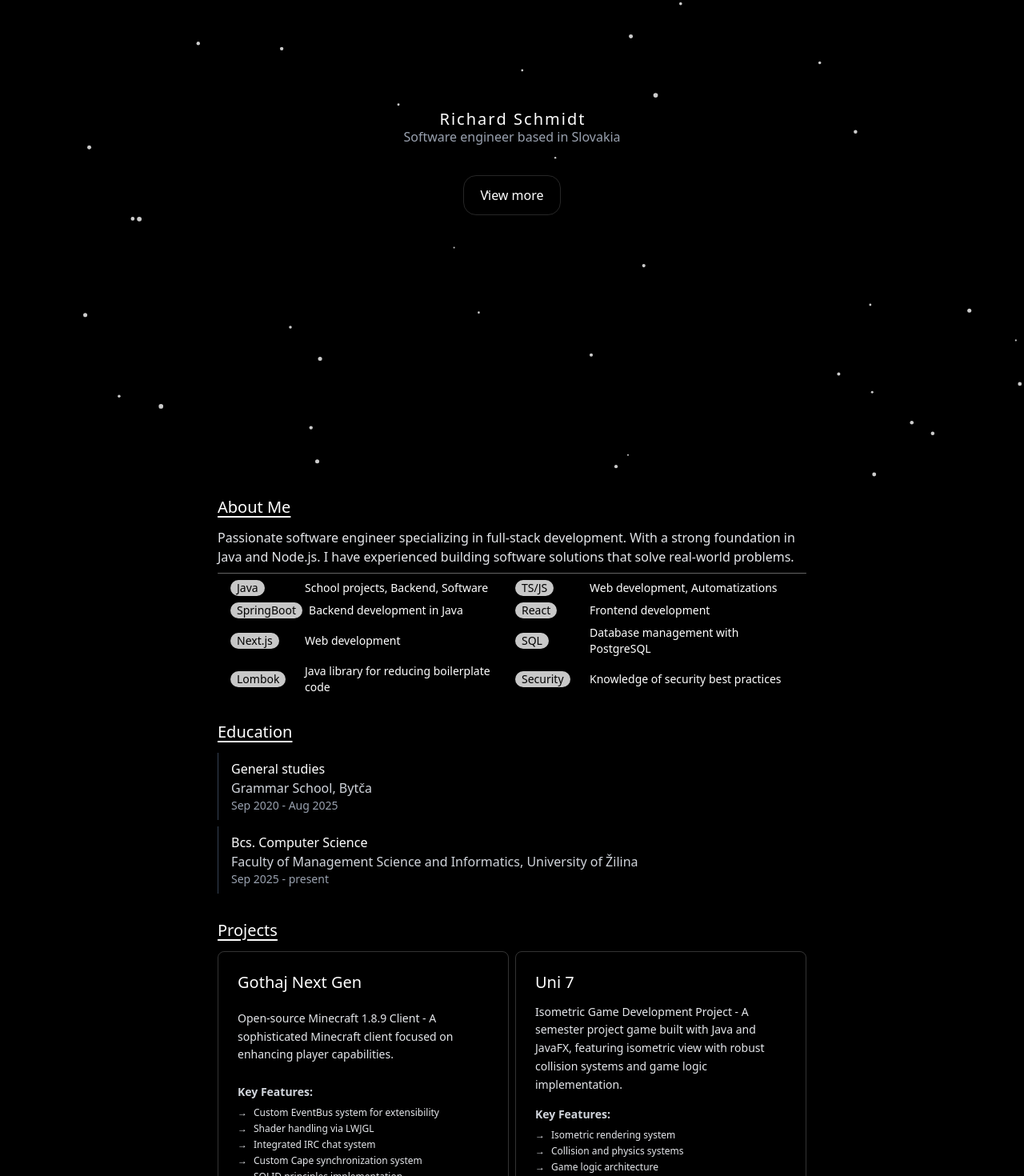
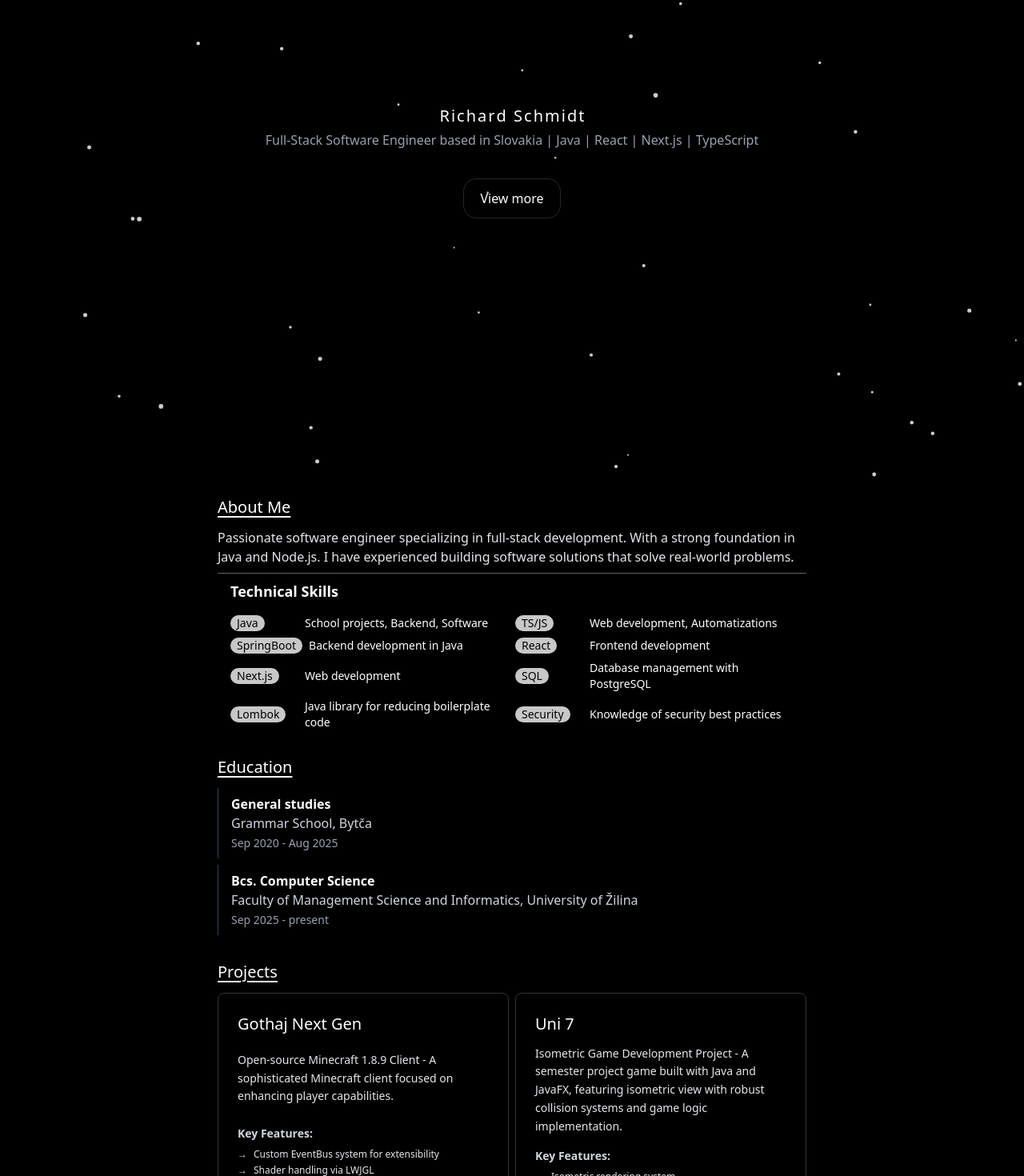
Before and after one commit to ScRichard/Personal-Website-Portfolio, a Next.js app: page / in a window 1280 px wide. Shown: the part 196-1666 px from the top of the page at 80% size. Built offline with nearby package versions, Linux system fonts and the light colour scheme.

Commit message:
CEO Optimalization

```diff
--- a/next.config.ts
+++ b/next.config.ts
@@ -3,6 +3,16 @@ import type { NextConfig } from "next";
 const nextConfig: NextConfig = {
   reactCompiler: true,
   output: "export",
+  // Image optimization
+  images: {
+    unoptimized: true, // Required for static export
+  },
+  // Compress output
+  compress: true,
+  // Generate ETags
+  generateEtags: true,
+  // Trailing slashes for better SEO
+  trailingSlash: false,
 };
 
 export default nextConfig;
--- a/src/app/layout.tsx
+++ b/src/app/layout.tsx
@@ -1,4 +1,4 @@
-import type { Metadata } from "next";
+import type { Metadata, Viewport } from "next";
 import { Geist, Geist_Mono } from "next/font/google";
 import "./globals.css";
 
@@ -12,12 +12,61 @@ const geistMono = Geist_Mono({
   subsets: ["latin"],
 });
 
+const baseUrl = "https://richardschmidt.dev"; // Update with your domain
+
 export const metadata: Metadata = {
-  title: "Richard Schmidt | Hello World",
-  description: "Full-stack developer building modern web applications",
+  title: "Richard Schmidt | Full-Stack Developer & Software Engineer",
+  description: "Full-stack developer specializing in Java, React, Next.js, and TypeScript. Building modern web applications and scalable software solutions.",
+  keywords: ["full-stack developer", "software engineer", "React", "Next.js", "Java", "TypeScript", "web development", "Slovakia"],
+  authors: [{ name: "Richard Schmidt" }],
+  creator: "Richard Schmidt",
+  publisher: "Richard Schmidt",
+  robots: {
+    index: true,
+    follow: true,
+    googleBot: {
+      index: true,
+      follow: true,
+      "max-snippet": -1,
+      "max-image-preview": "large",
+      "max-video-preview": -1,
+    },
+  },
   icons: {
     icon: "/frame_000.png",
   },
+  openGraph: {
+    type: "website",
+    locale: "en_US",
+    url: baseUrl,
+    siteName: "Richard Schmidt Portfolio",
+    title: "Richard Schmidt | Full-Stack Developer & Software Engineer",
+    description: "Full-stack developer specializing in Java, React, Next.js, and TypeScript. Building modern web applications and scalable software solutions.",
+    images: [
+      {
+        url: `${baseUrl}/frame_000.png`,
+        width: 1200,
+        height: 630,
+        alt: "Richard Schmidt - Full-Stack Developer",
+      },
+    ],
+  },
+  twitter: {
+    card: "summary_large_image",
+    title: "Richard Schmidt | Full-Stack Developer & Software Engineer",
+    description: "Full-stack developer specializing in Java, React, Next.js, and TypeScript. Building modern web applications and scalable software solutions.",
+    images: [`${baseUrl}/frame_000.png`],
+    creator: "@richardschmidt", // Update with your Twitter handle if available
+  },
+  alternates: {
+    canonical: baseUrl,
+  },
+};
+
+export const viewport: Viewport = {
+  width: "device-width",
+  initialScale: 1,
+  maximumScale: 5,
 };
 
 export default function RootLayout({
@@ -25,8 +74,33 @@ export default function RootLayout({
 }: Readonly<{
   children: React.ReactNode;
 }>) {
+  const structuredData = {
+    "@context": "https://schema.org",
+    "@type": "Person",
+    "name": "Richard Schmidt",
+    "url": baseUrl,
+    "image": `${baseUrl}/frame_000.png`,
+    "jobTitle": "Full-Stack Developer & Software Engineer",
+    "description": "Full-stack developer specializing in Java, React, Next.js, and TypeScript. Building modern web applications and scalable software solutions.",
+    "sameAs": [
+      "https://github.com/ScRichard",
+      "https://linkedin.com/in/richardschmidt"
+    ],
+    "location": {
+      "@type": "Place",
+      "name": "Slovakia"
+    },
+    "knowsAbout": ["Java", "TypeScript", "JavaScript", "React", "Next.js", "Spring Boot", "SQL", "Web Development"]
+  };
+
   return (
     <html lang="en">
+      <head>
+        <script
+          type="application/ld+json"
+          dangerouslySetInnerHTML={{ __html: JSON.stringify(structuredData) }}
+        />
+      </head>
       <body
         className={`${geistSans.variable} ${geistMono.variable} antialiased`}
       >
--- a/src/components/About.tsx
+++ b/src/components/About.tsx
@@ -14,21 +14,22 @@ export default function About() {
 
   return (
     <section id="about" className="text-white flex flex-col md:w-3xl mx-auto px-4 py-4">
-      <div className="text-xl mb-3 underline underline-offset-4">
+      <h2 className='text-xl mb-3 underline underline-offset-4'>
         About Me
-      </div>
-      <span className="text-gray-200 mb-2">{about}</span>
+      </h2>
+      <p className='text-gray-200 mb-2'>{about}</p>
 
-      <div style={{backgroundColor: "rgb(100, 100, 100)"}} className="w-full h-[0.5px] block mb-2 rounded"></div>
+      <div style={{backgroundColor: 'rgb(100, 100, 100)'}} className='w-full h-[0.5px] block mb-2 rounded' aria-hidden='true'></div>
 
-      <div className="grid grid-cols-1 md:grid-cols-2 gap-2 px-4">
+      <div className='grid grid-cols-1 md:grid-cols-2 gap-2 px-4'>
+        <h3 className='col-span-full text-lg font-semibold mb-2'>Technical Skills</h3>
         {skills.map((skill, index) => (
-          <div key={index} className="grid grid-cols-[1fr_3fr] gap-2 items-center">
-            <div style={{backgroundColor: "rgb(200, 200, 200)"}} className="rounded-3xl glow font-medium text-sm w-fit px-2 py-0 text-black">
+          <article key={index} className='grid grid-cols-[1fr_3fr] gap-2 items-center'>
+            <div style={{backgroundColor: 'rgb(200, 200, 200)'}} className='rounded-3xl glow font-medium text-sm w-fit px-2 py-0 text-black' role='term'>
               {skill.name}
             </div>
-            <p className="text-white text-sm ">{skill.explanation}</p>
-          </div>
+            <p className='text-white text-sm' role='definition'>{skill.explanation}</p>
+          </article>
         ))}
       </div>
     </section>
--- a/src/components/Contact.tsx
+++ b/src/components/Contact.tsx
@@ -57,9 +57,9 @@ export default function Contact() {
   return (
     <section id="contact" className="text-white flex flex-col md:w-3xl mx-auto px-4 py-4">
 
-      <div className="text-xl mb-3 underline underline-offset-4">
+      <h2 className='text-xl mb-3 underline underline-offset-4'>
         Contact
-      </div>
+      </h2>
       <form onSubmit={handleSubmit} className="space-y-6">
               <div>
                 <label htmlFor="name" className="block text-sm font-semibold mb-2">
@@ -137,8 +137,9 @@ export default function Contact() {
                       key={social.name}
                       href={social.url}
                       className="text-white hover:text-gray-300 text-sm transition-colors"
-                      title={social.name}
-                    >
+                      title={social.name}                      aria-label={`Visit my ${social.name}`}
+                      target='_blank'
+                      rel='noopener noreferrer'                    >
                       <Icon size={20} />
                     </a>
                   );
--- a/src/components/Education.tsx
+++ b/src/components/Education.tsx
@@ -1,20 +1,20 @@
 export default function Education() {
 
   return (
-    <section id="about" className="bg-black text-white flex flex-col md:w-3xl mx-auto px-4 py-4 z-1">
-      <div className="text-xl mb-3 underline underline-offset-4">
+    <section id='education' className='bg-black text-white flex flex-col md:w-3xl mx-auto px-4 py-4 z-1'>
+      <h2 className='text-xl mb-3 underline underline-offset-4'>
         Education
-      </div>
-      <div className="border-l border-gray-700 pl-4 py-2 mb-2">
-        <div className="text-white">General studies</div>
-        <div className="text-gray-300">Grammar School, Bytča</div>
-        <div className="text-sm text-gray-400">Sep 2020 - Aug 2025</div>
-      </div>
-      <div className="border-l border-gray-700 pl-4 py-2">
-        <div className="text-white">Bcs. Computer Science</div>
-        <div className="text-gray-300">Faculty of Management Science and Informatics, University of Žilina</div>
-        <div className="text-sm text-gray-400">Sep 2025 - present</div>
-      </div>
+      </h2>
+      <article className='border-l border-gray-700 pl-4 py-2 mb-2'>
+        <h3 className='text-white font-semibold'>General studies</h3>
+        <p className='text-gray-300'>Grammar School, Bytča</p>
+        <time className='text-sm text-gray-400'>Sep 2020 - Aug 2025</time>
+      </article>
+      <article className='border-l border-gray-700 pl-4 py-2'>
+        <h3 className='text-white font-semibold'>Bcs. Computer Science</h3>
+        <p className='text-gray-300'>Faculty of Management Science and Informatics, University of Žilina</p>
+        <time className='text-sm text-gray-400'>Sep 2025 - present</time>
+      </article>
     </section>
   );
 }
--- a/src/components/Hero.tsx
+++ b/src/components/Hero.tsx
@@ -1,3 +1,5 @@
+'use client';
+
 export default function Hero() {
 
   const names = "Richard Schmidt".split("");
@@ -11,16 +13,16 @@ export default function Hero() {
   return (
     <section id="home" className=" text-white min-h-screen flex flex-col items-center justify-center gap-9 z-1">
       <div>
-        <div className="flex flex-wrap items-center justify-center gap-0.5 w-full max-w-5xl">
+        <h1 className="flex flex-wrap items-center justify-center gap-0.5 w-full max-w-5xl">
         {names.map((name, index) => (
-          <div key={index} className="text-xl drop-shadow-lg glow leading-none">
+          <span key={index} className="text-xl drop-shadow-lg glow leading-none">
             {name === " " ? "\u00A0" : name}
-          </div>
+          </span>
           ))}
-        </div>
-        <span className="text-gray-400">Software engineer based in Slovakia</span>
+        </h1>
+        <p className="text-gray-400 text-center mt-2">Full-Stack Software Engineer based in Slovakia | Java | React | Next.js | TypeScript</p>
       </div>
-      <a href="/" onClick={(e) => handleNavClick(e, 'about')} className="border border-white/15 drop-shadow-lg px-5 py-3 rounded-2xl hover:border-white/30 hover:text-white/90 transition-all">View more</a>
+      <a href="#about" onClick={(e) => handleNavClick(e, 'about')} className="border border-white/15 drop-shadow-lg px-5 py-3 rounded-2xl hover:border-white/30 hover:text-white/90 transition-all" title="Scroll to About section">View more</a>
     </section>
   );
 }
--- a/src/components/Projects.tsx
+++ b/src/components/Projects.tsx
@@ -58,12 +58,12 @@ export default function Projects() {
 
   return (
     <section id="projects" className=" text-white flex flex-col md:w-3xl mx-auto px-4 py-4">
-        <div className="text-xl mb-3 underline underline-offset-4">
+        <h2 className='text-xl mb-3 underline underline-offset-4'>
             Projects
-        </div>
+        </h2>
       <div className="grid grid-cols-1 md:grid-cols-2 gap-2">
           {projects.map((project, index) => (
-            <div key={index} className="border backdrop-blur-lg border-white/20 rounded-lg overflow-hidden p-6 flex flex-col justify-between">
+            <article key={index} className='border backdrop-blur-lg border-white/20 rounded-lg overflow-hidden p-6 flex flex-col justify-between'>
               <h3 className="text-xl mb-3">{project.title}</h3>
               <p className="text-gray-200 mb-4 text-sm leading-relaxed">{project.description}</p>
 
@@ -72,7 +72,7 @@ export default function Projects() {
                 <ul className="space-y-1">
                   {project.features.map((feature, i) => (
                     <li key={i} className="text-gray-200 text-xs flex items-start">
-                      <span className="mr-2">→</span>
+                      <span className='mr-2' aria-hidden='true'>→</span>
                       <span>{feature}</span>
                     </li>
                   ))}
@@ -81,13 +81,13 @@ export default function Projects() {
 
               <div className="flex flex-wrap gap-2 mb-4">
                 {project.tech.map((tech, i) => (
-                  <span key={i} className="bg-white text-black text-xs px-2 py-1 rounded-full">
+                  <span key={i} className='bg-white text-black text-xs px-2 py-1 rounded-full' role='doc-term'>
                     {tech}
                   </span>
                 ))}
               </div>
-              <a href={project.link} className="border border-white/15 drop-shadow-lg px-5 py-3 rounded-2xl hover:border-white/30 hover:text-white/90 transition-all">View Project →</a>
-            </div>
+              <a href={project.link} target='_blank' rel='noopener noreferrer' className='border border-white/15 drop-shadow-lg px-5 py-3 rounded-2xl hover:border-white/30 hover:text-white/90 transition-all' title={`View ${project.title} on GitHub`}>View Project →</a>
+            </article>
           ))}
         </div>
     </section>
```
Also changed, not shown: public/robots.txt (added), 1 other file (tests, documents, lock files or other folders).
